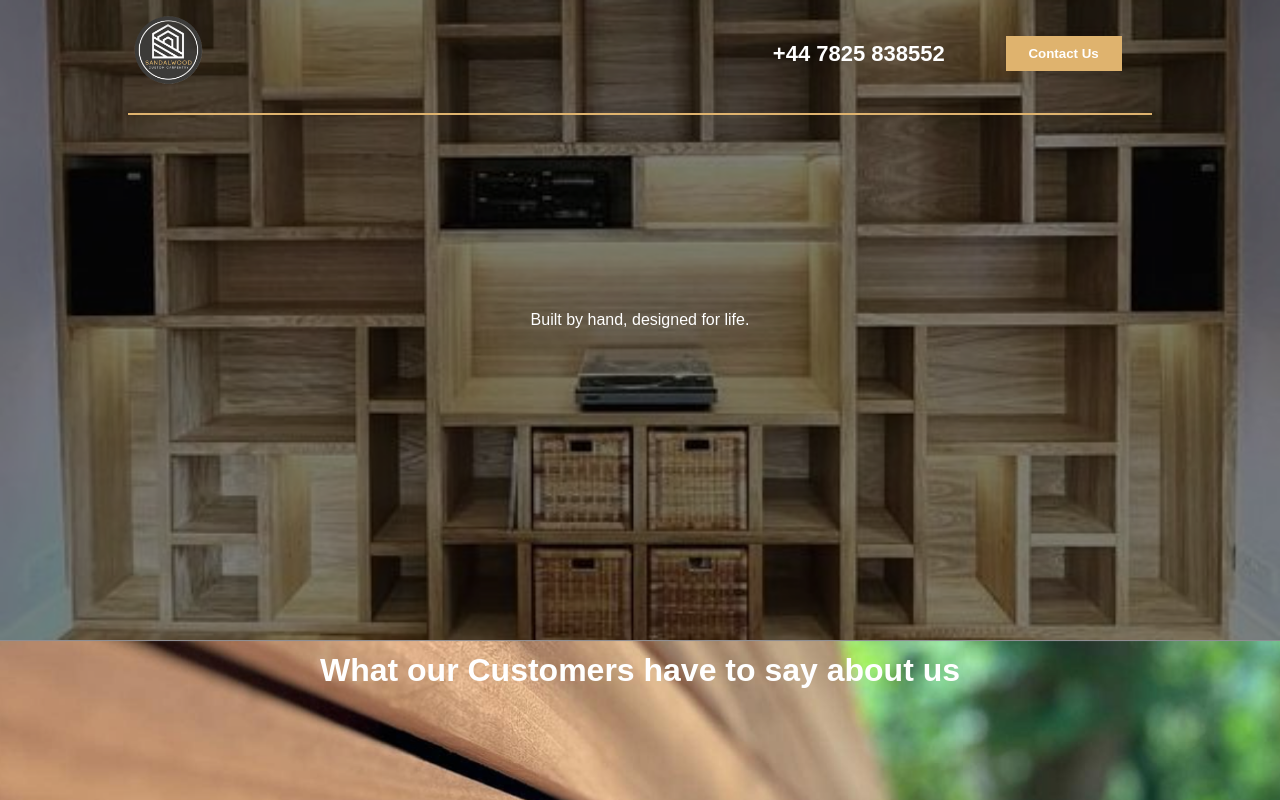
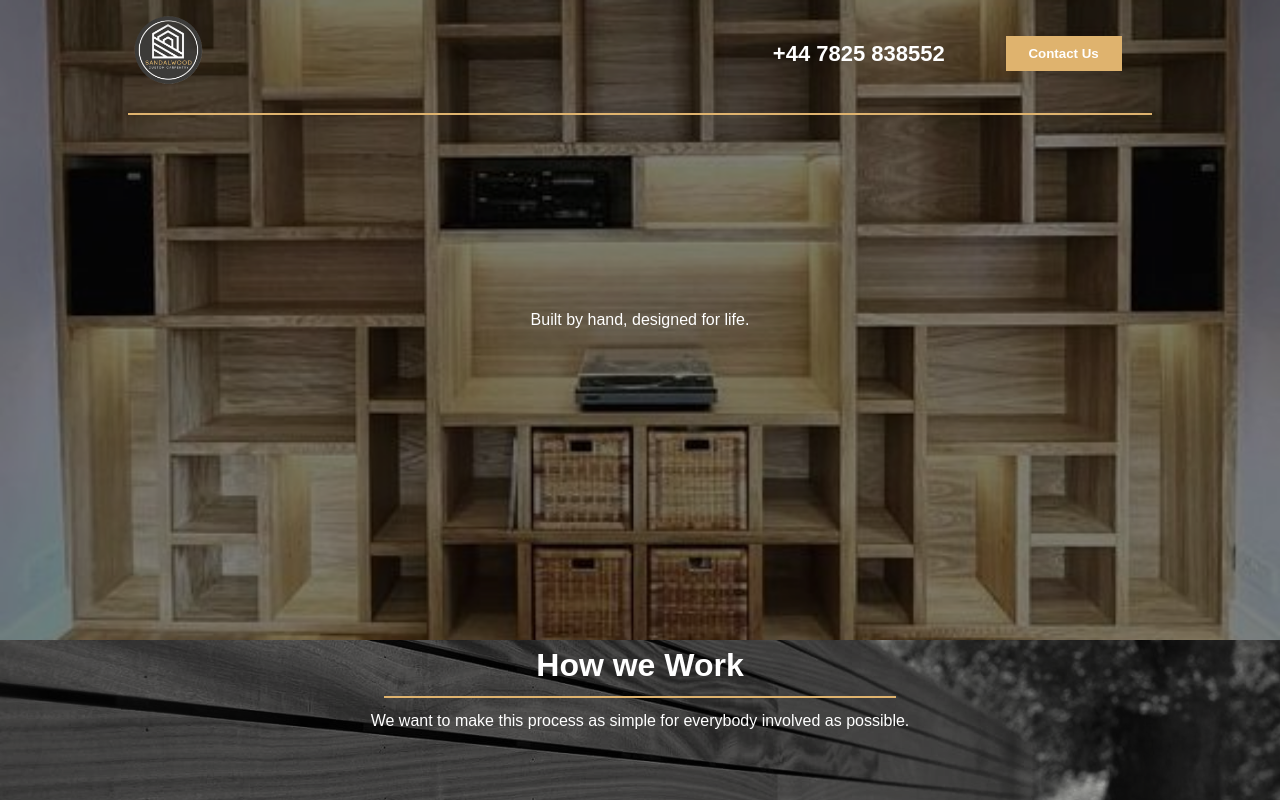
Before and after one commit to LarCaiDevelopment/Sandalwood, a React (Create React App) app in the folder sandalwood/: page / in a window 1280 px wide. Shown: the top 800 px of the page. Built offline with nearby package versions, Linux system fonts and the light colour scheme.

Commit message:
Added Component to App file

```diff
--- a/sandalwood/src/App.js
+++ b/sandalwood/src/App.js
@@ -3,6 +3,7 @@ import Header from "./Components/Header/Header";
 import Hero from "./Components/Hero/Hero";
 import Contact from "./Components/Contact/Contact.jsx";
 import Reviews from "./Components/Reviews/Reviews.jsx"
+import HowWeWork from "./Components/HowWeWork/HowWeWork.jsx";
 import './Styles/global.scss'
 
 function App() {
@@ -12,6 +13,7 @@ function App() {
     <Header/>
     <div className="main-content">
       <Hero/>
+      <HowWeWork/>
       <Reviews/>
       <Contact/>
     </div>
```
